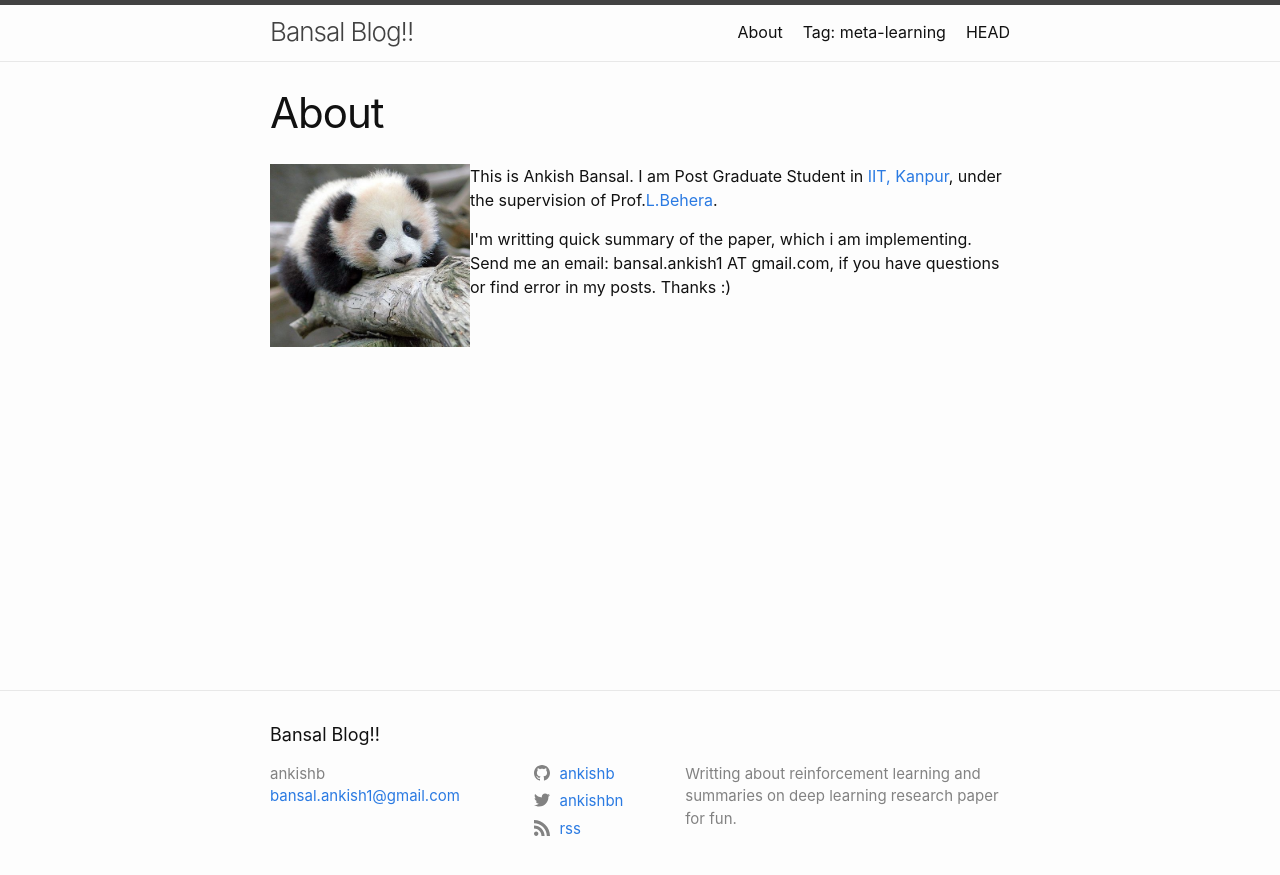
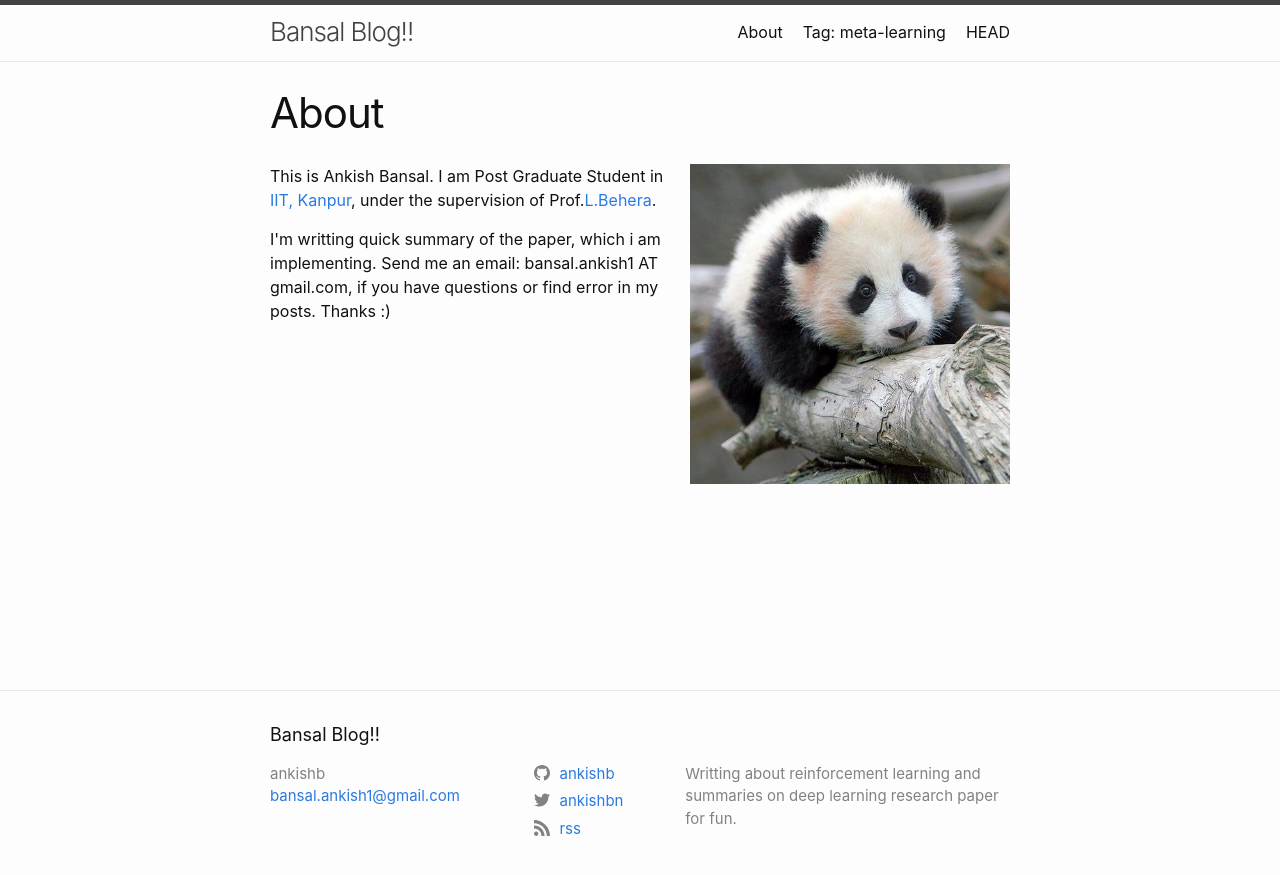
Before and after one commit to ankishb/ankishb.github.io, a Jekyll site: the page built from about.md, in a window 1280 px wide. Shown: the top 875 px of the page. Built offline with Jekyll 4.4.1, drawn with Linux system fonts in a browser that asks for light colours.

Commit message:
add image on one side and text on other

```diff
--- a/about.md
+++ b/about.md
@@ -7,7 +7,8 @@ permalink: /about/
 <!-- <img src="{{ '/assets/images/ankish_profile.jpeg' | relative_url }}" width="320" height="320" />
  -->
 
-<img align="left" width="200" height="183" src="/assets/images/ankish_profile.jpeg">This is Ankish Bansal. I am Post Graduate Student in <a href="http://www.iitk.ac.in/" target="_blank">IIT, Kanpur</a>, under the supervision of Prof.<a href="http://home.iitk.ac.in/~lbehera/" target="_blank">L.Behera</a>.
+<img align="right" width="320" height="320" src="/assets/images/ankish_profile.jpeg">This is Ankish Bansal. I am Post Graduate Student in <a href="http://www.iitk.ac.in/" target="_blank">IIT, Kanpur</a>, under the supervision of Prof.<a href="http://home.iitk.ac.in/~lbehera/" target="_blank">L.Behera</a>.
+
 
 
 <p> I'm writting quick summary of the paper, which i am implementing. Send me an email: bansal.ankish1 AT gmail.com, if you have questions or find error in my posts. Thanks :)</p>
```
